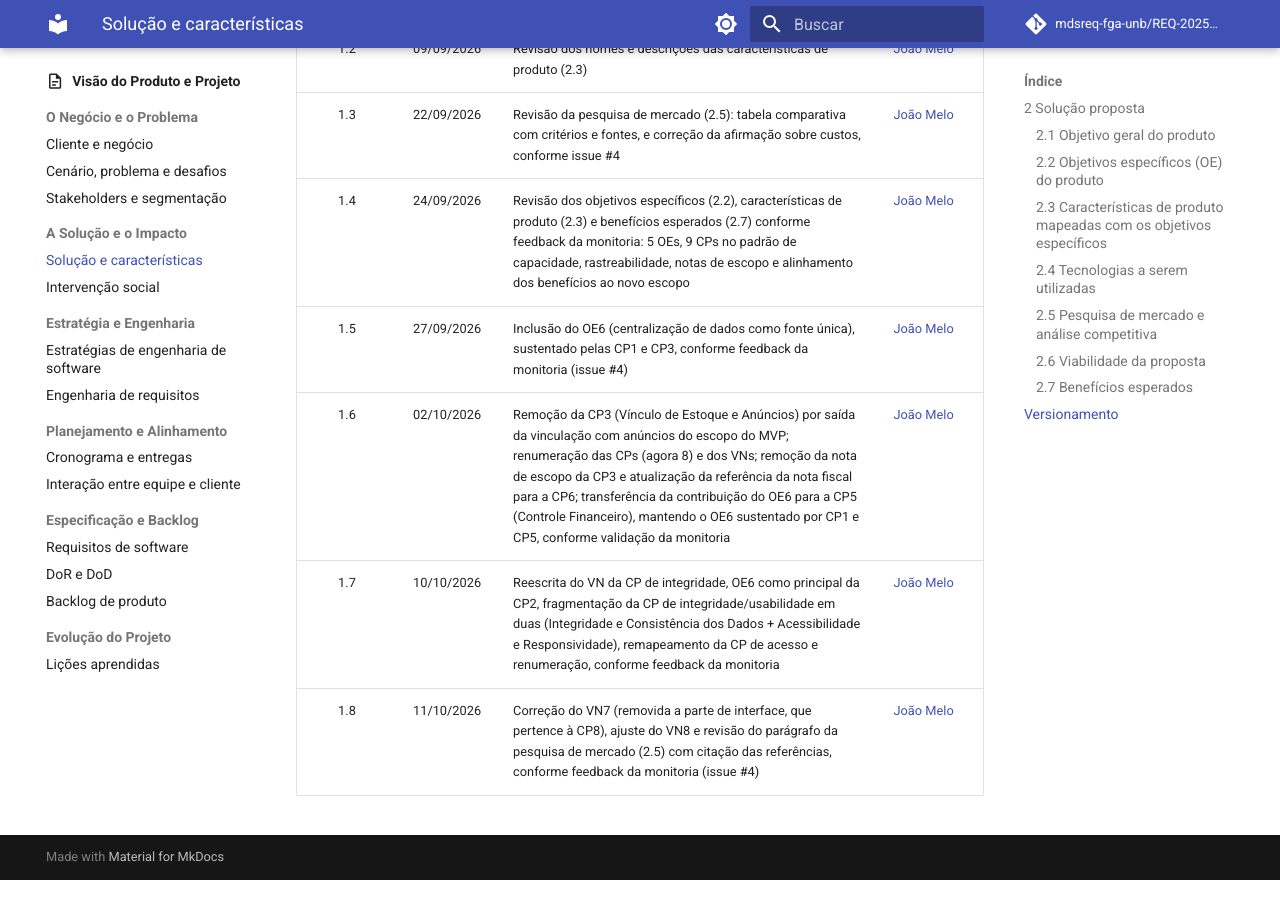
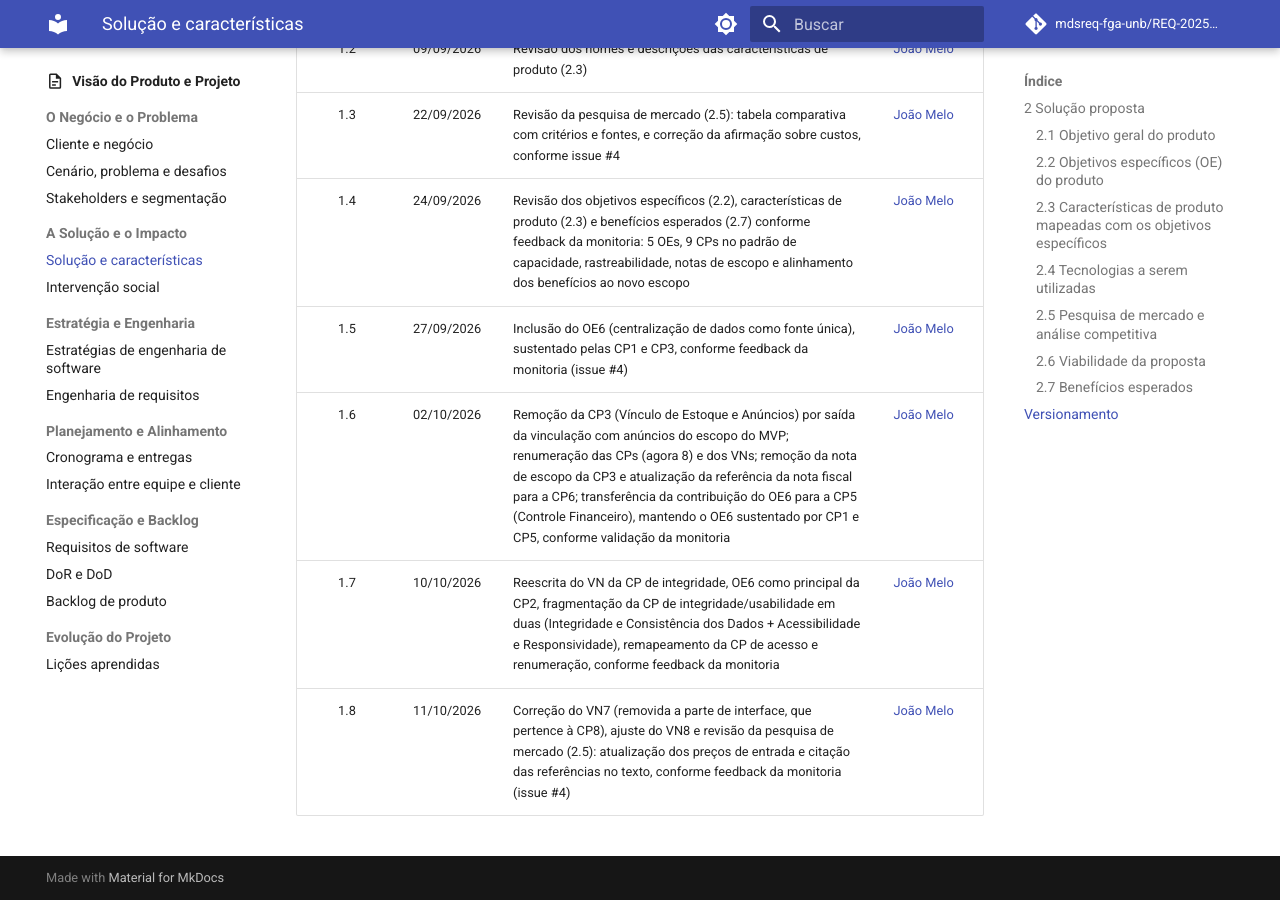
Before and after one commit to mdsreq-fga-unb/REQ-202562-T02-TSI-AutoPecas, an MkDocs documentation site: the page built from docs/visao-produto/solucao-e-caracteristicas.md, in a window 1280 px wide and 900 px high, scrolled down 6568 px. Built offline with MkDocs 1.6.1 and Material for MkDocs 9.7.7, drawn with Linux system fonts in a browser that asks for light colours; comment, search, counter and statistics services are not loaded; some of the changed text lies outside the part shown.

Commit message:
docs(visao-produto): atualiza preços de entrada na pesquisa de mercado (#4)

```diff
--- a/docs/visao-produto/solucao-e-caracteristicas.md
+++ b/docs/visao-produto/solucao-e-caracteristicas.md
@@ -72,7 +72,7 @@
 | Critério | Bling | Tiny (Olist) | Sistemas de autopeças¹ | Solução TSI Peças (proposta) |
 | --- | --- | --- | --- | --- |
 | Foco | ERP generalista para PMEs de e-commerce | ERP generalista para sellers online | Especializados no setor automotivo | Sob medida para a operação da TSI Peças |
-| Preço (entrada) | A partir de ~R$ 55/mês, crescente por módulos e volume | A partir de ~R$ 49/mês (anual), por faixas | A partir de ~R$ 85/mês | Sem custo de licença; usa serviços de camada gratuita no MVP |
+| Preço (entrada) | A partir de ~R$ 60/mês, crescente por módulos e volume | A partir de ~R$ 66/mês (com desconto no plano anual), por faixas | A partir de ~R$ 85/mês | Sem custo de licença; usa serviços de camada gratuita no MVP |
 | Modelo | Assinatura mensal recorrente | Assinatura mensal recorrente | Assinatura mensal recorrente | Projeto acadêmico, sem assinatura |
 | Catálogo por aplicação veicular | Não nativo | Não nativo | Sim (nativo) | Sim (foco do projeto) |
 | Amplitude | Alta (fiscal, financeiro, PDV, marketplaces) | Alta (fiscal, expedição, marketplaces) | Alta (referência cruzada, curva ABC, ICMS-ST) | Enxuta (núcleo: catálogo, estoque e vendas) |
@@ -125,4 +125,4 @@
 | 1.5 | 27/09/2026 | Inclusão do OE6 (centralização de dados como fonte única), sustentado pelas CP1 e CP3, conforme feedback da monitoria (issue #4) | [João Melo](https://github.com/jot4-ge) |
 | 1.6 | 02/10/2026 | Remoção da CP3 (Vínculo de Estoque e Anúncios) por saída da vinculação com anúncios do escopo do MVP; renumeração das CPs (agora 8) e dos VNs; remoção da nota de escopo da CP3 e atualização da referência da nota fiscal para a CP6; transferência da contribuição do OE6 para a CP5 (Controle Financeiro), mantendo o OE6 sustentado por CP1 e CP5, conforme validação da monitoria | [João Melo](https://github.com/jot4-ge) |
 | 1.7 | 10/10/2026 | Reescrita do VN da CP de integridade, OE6 como principal da CP2, fragmentação da CP de integridade/usabilidade em duas (Integridade e Consistência dos Dados + Acessibilidade e Responsividade), remapeamento da CP de acesso e renumeração, conforme feedback da monitoria | [João Melo](https://github.com/jot4-ge) |
-| 1.8 | 11/10/2026 | Correção do VN7 (removida a parte de interface, que pertence à CP8), ajuste do VN8 e revisão do parágrafo da pesquisa de mercado (2.5) com citação das referências, conforme feedback da monitoria (issue #4) | [João Melo](https://github.com/jot4-ge) |
+| 1.8 | 11/10/2026 | Correção do VN7 (removida a parte de interface, que pertence à CP8), ajuste do VN8 e revisão da pesquisa de mercado (2.5): atualização dos preços de entrada e citação das referências no texto, conforme feedback da monitoria (issue #4) | [João Melo](https://github.com/jot4-ge) |
```
